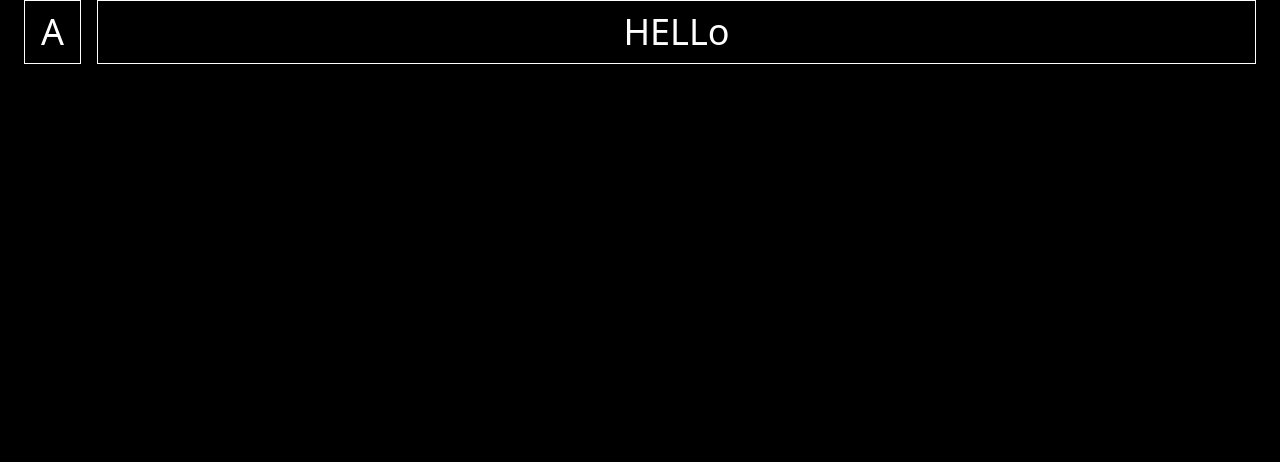
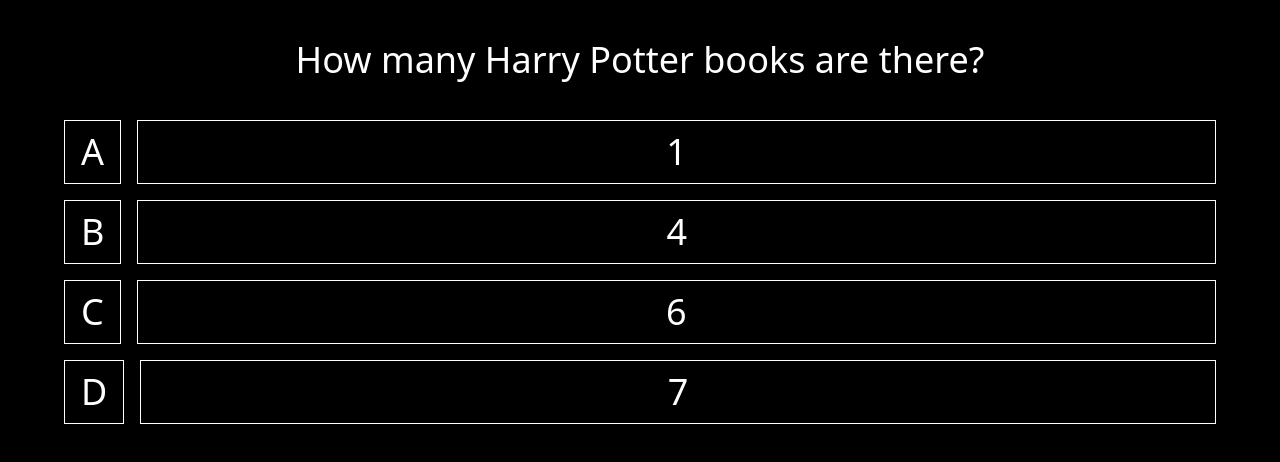
Before and after one commit to ppmpreetham/lug-quiz, a React (Vite) app: page / in a window 1280 px wide. Shown: the top 462 px of the page. Built offline with nearby package versions, Linux system fonts and the light colour scheme.

Commit message:
add: basic questions

```diff
--- a/src/App.tsx
+++ b/src/App.tsx
@@ -1,13 +1,40 @@
 import Option from "./components/Option"
+import {Question} from "./types"
+import QuestionComp from "./components/Question"
+// Multiple questions
 
-// Multiple questions, core
+const questions: Question[] = [
+  {
+    question: "What is the capital of France?",
+    options: ["New York", "London", "Paris", "Dublin"],
+    answer: ["Paris", "New York"]
+  },
+  {
+    question: "Who is CEO of Tesla?",
+    options: ["Elon Musk", "Jeff Bezos", "Bill Gates", "Tony Stark"],
+    answer: ["Elon Musk"]
+  },
+  {
+    question: "The iPhone was created by which company?",
+    options: ["Apple", "Intel", "Amazon", "Microsoft"],
+    answer: ["Apple"]
+  },
+  {
+    question: "How many Harry Potter books are there?",
+    options: ["1", "4", "6", "7"],
+    answer: ["7"]
+  }
+]
 
+const getLatestQuestion = (questions: Question[]): Question => {
+  return questions[questions.length - 1]
+}
 
 function App() {
   return (
     <>
       <div className="h-screen w-screen bg-black">
-        <Option no={1} option="HELLo"/>
+        <QuestionComp qn={getLatestQuestion(questions).question} options={getLatestQuestion(questions).options}/>
       </div>
     </>
   )
```
